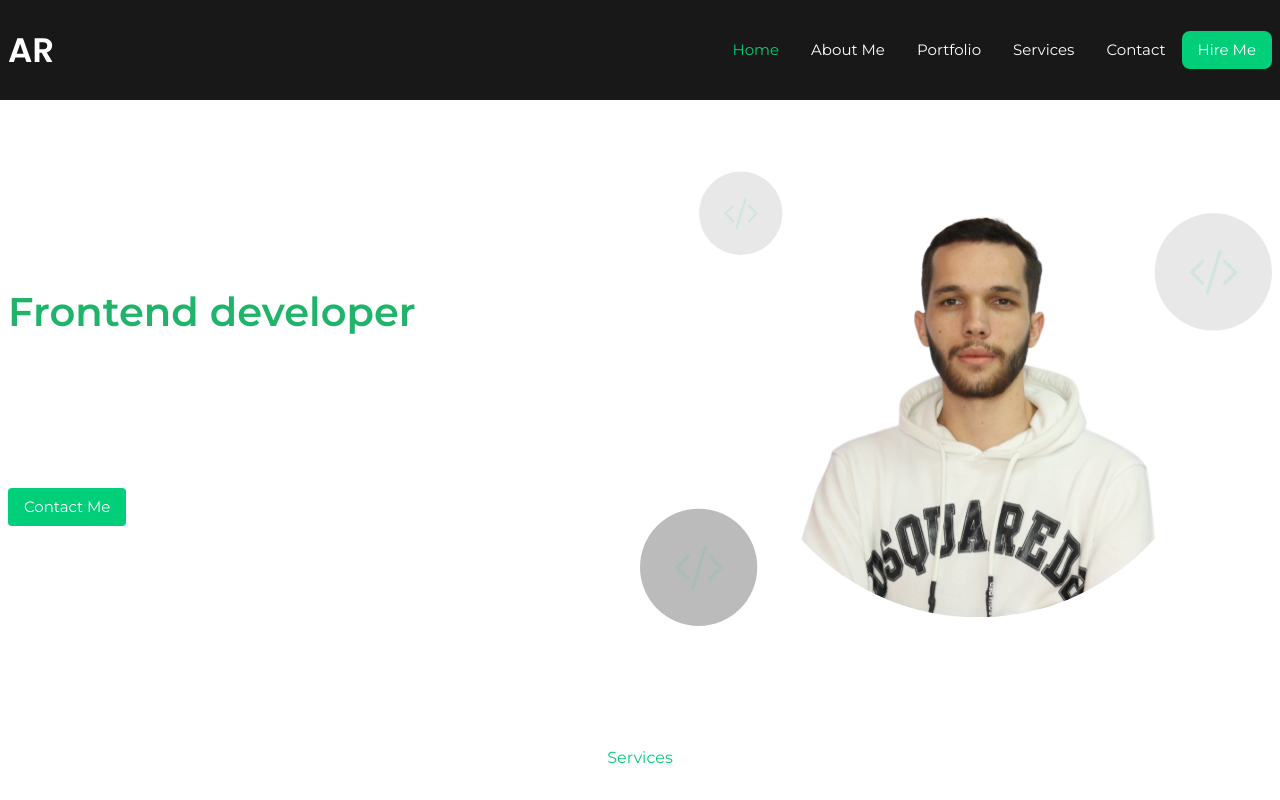
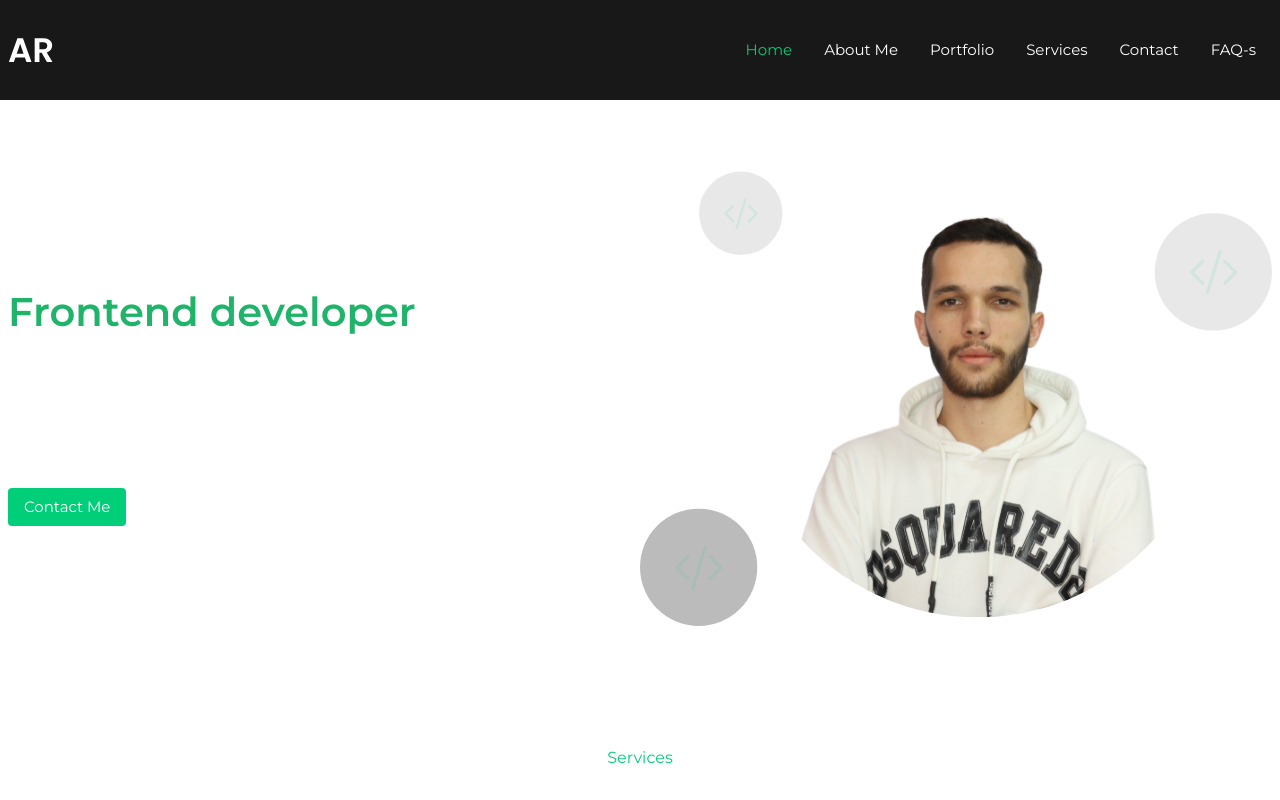
Before and after one commit to artanramanaj/portfolio, a Vue app: page / in a window 1280 px wide. Shown: the top 800 px of the page. Built offline with nearby package versions, Linux system fonts and the light colour scheme; what @meforma/vue-toaster would draw is missing.

Commit message:
header changes

```diff
--- a/src/components/AppNavbar.vue
+++ b/src/components/AppNavbar.vue
@@ -1,6 +1,6 @@
 <template>
   <div
-    class="container flex justify-between items-center min-h-[100px] px-2 sticky top-0 z-[1111] bg-[#181818]"
+    class="container flex justify-between items-center min-h-[100px] px-2 z-[1111] bg-[#181818]"
   >
     <router-link to="/">
       <img src="/img/AR.svg" alt="logo" />
@@ -21,10 +21,8 @@
       <li class="py-2 px-4">
         <router-link to="/contact">Contact</router-link>
       </li>
-      <li
-        class="bg-primary-green py-2 px-4 rounded-lg cursor-pointer hover:bg-primary-grey"
-      >
-        Hire Me
+      <li class="py-2 px-4">
+        <router-link to="/faqs">FAQ-s</router-link>
       </li>
     </ul>
     <!-- <img
--- a/src/components/Portfolio/ContentPortfolio.vue
+++ b/src/components/Portfolio/ContentPortfolio.vue
@@ -17,13 +17,7 @@
       >
         Vue
       </button>
-      <button
-        class="bg-primary-green rounded text-white px-4 py-2 md:w-[10%]"
-        @click="filterProjects('react')"
-        :class="{ ' bg-primary-grey': isActive === 'react' }"
-      >
-        React
-      </button>
+
       <button
         class="bg-primary-green rounded text-white px-4 py-2 md:w-[10%]"
         @click="filterProjects('javascript')"
--- a/src/router/index.js
+++ b/src/router/index.js
@@ -91,13 +91,13 @@ const router = createRouter({
   linkExactActiveClass: "text-primary-green ",
 });
 
-router.beforeEach((to, from, next) => {
-  window.scrollTo({
-    top: 0,
-    left: 0,
-    behavior: "smooth",
-  });
-  next();
-});
+// router.beforeEach((to, from, next) => {
+//   window.scrollTo({
+//     top: 0,
+//     left: 0,
+//     behavior: "smooth",
+//   });
+//   next();
+// });
 
 export default router;
```
